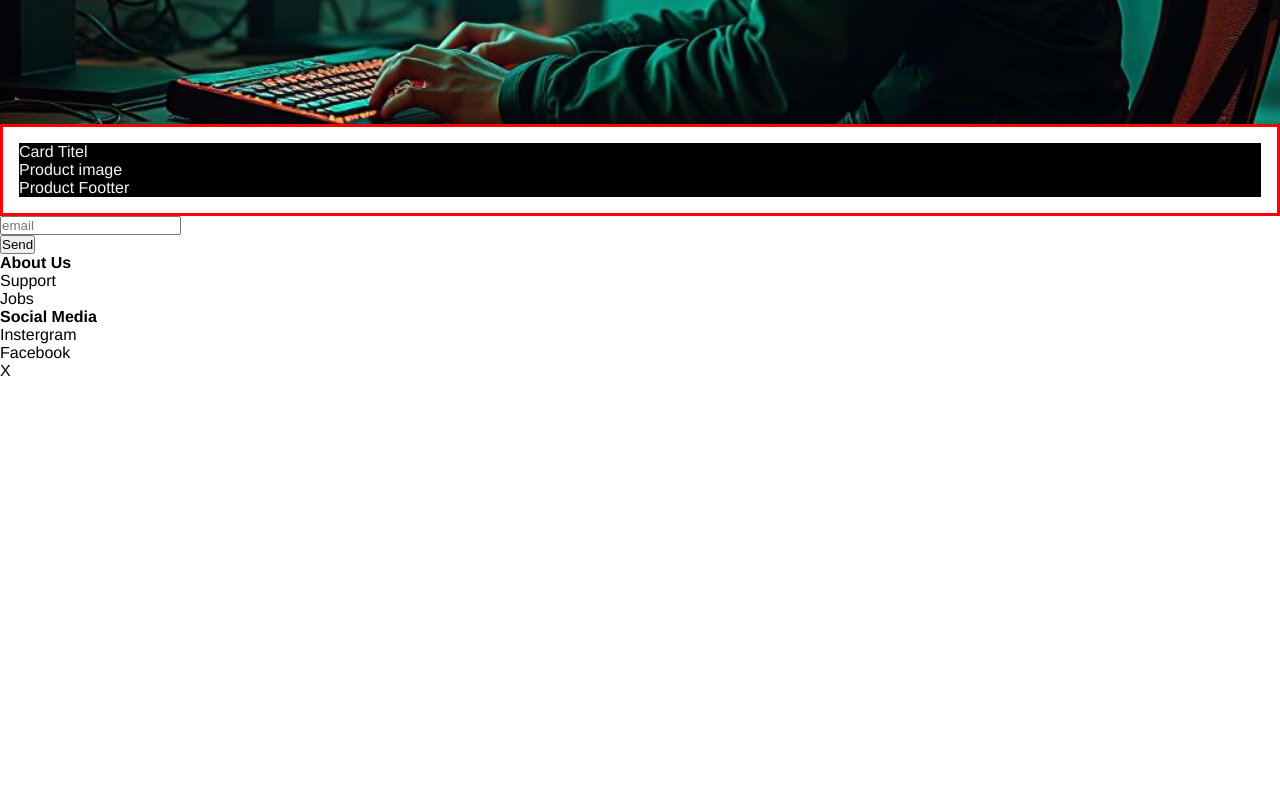
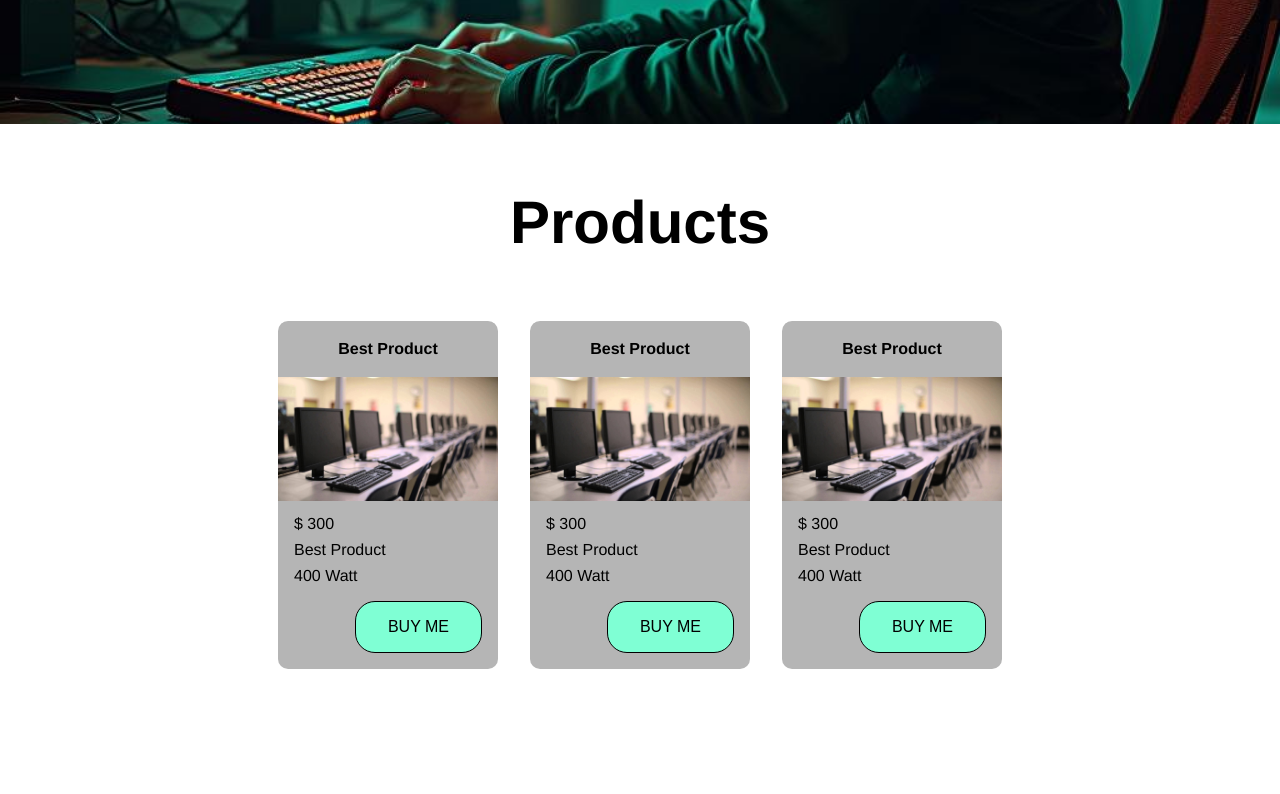
Before and after one commit to Pinweng/Projekt1, a plain HTML site: page Testwebside/index.html in a window 1280 px wide. Shown: the part 440-1234 px from the top of the page. Before the commit the page ends 820 px from the top, so only its background shows below. Drawn offline with Linux system fonts and the light colour scheme.

Commit message:
Update - Product-Section-Desgin

```diff
--- a/Testwebside/index.css
+++ b/Testwebside/index.css
@@ -13,7 +13,6 @@ body {
   background-color: aquamarine;
   border-radius: 20px;
   border: 1px solid black;
-  margin-top: 32px;
   cursor: pointer;
   &:hover {
     background-color: rgb(22, 226, 158);
@@ -66,6 +65,7 @@ header {
 
     .text-container {
       color: whitesmoke;
+      margin-bottom: 32px;
 
       .main-title {
         font-size: 48px;
@@ -75,11 +75,62 @@ header {
 }
 
 .products-section {
-  border: 3px solid red;
   padding: 16px;
+  padding: 64px 0 128px 0;
+  h3{
+    text-align: center;
+    margin-bottom: 64px;
+    font-size: 60px;
+  }
 
-  .product-card-container {
-    color: whitesmoke;
-    background-color: black;
-  }
+    .product-cards{
+
+
+      display: flex;
+      gap: 32px;
+      flex-wrap: wrap;
+      align-items: center;
+      justify-content: center;
+
+      .product-card-container {
+        color: black;
+        width: 220px;
+
+        .product-card-head{
+          text-align: center;
+          display: flex;
+          justify-content: center;
+          align-items: center;
+          height: 56px;
+          background-color: #b5b5b5;
+          border-radius: 10px 10px 0 0;
+        }
+        .product-card-body{
+          height: 122px;
+
+          img{
+            width: 100%;
+          }
+        }
+        .product-card-footer{
+          padding: 16px;
+          background-color: #b5b5b5;
+          border-radius: 0 0 10px 10px ;
+
+          ul{
+            list-style: none;
+            display: flex;
+            flex-direction: column;
+            gap: 8px;
+            margin-bottom: 16px;
+          }
+
+          .btn-container{
+            display: flex;
+            align-items: flex-end;
+            justify-content: flex-end;
+          }
+        }
+      }
+    }
 }
--- a/Testwebside/index.html
+++ b/Testwebside/index.html
@@ -28,12 +28,73 @@
       </section>
 
       <section class="products-section">
-        <div class="product-card-container">
-          <div class="product-card-head">Card Titel</div>
+        <h3>Products</h3>
+        <div class="product-cards">
+          <div class="product-card-container">
+            <div class="product-card-head">
+              <h4>Best Product</h4>
+            </div>
 
-          <div class="product-card-body">Product image</div>
+            <div class="product-card-body">
+              <img src="./maxresdefault-612635850.jpg" alt="">
+            </div>
 
-          <div class="product-card-footer">Product Footter</div>
+            <div class="product-card-footer">
+              <ul>
+                <li>$ 300</li>
+                <li>Best Product </li>
+                <li>400 Watt</li>
+              </ul>
+              <div class="btn-container">
+                <button class="cta-btn">Buy me</button>
+              </div>
+
+            </div>
+          </div>
+
+          <div class="product-card-container">
+            <div class="product-card-head">
+              <h4>Best Product</h4>
+            </div>
+
+            <div class="product-card-body">
+              <img src="./maxresdefault-612635850.jpg" alt="">
+            </div>
+
+            <div class="product-card-footer">
+              <ul>
+                <li>$ 300</li>
+                <li>Best Product </li>
+                <li>400 Watt</li>
+              </ul>
+              <div class="btn-container">
+                <button class="cta-btn">Buy me</button>
+              </div>
+
+            </div>
+          </div>
+
+          <div class="product-card-container">
+            <div class="product-card-head">
+              <h4>Best Product</h4>
+            </div>
+
+            <div class="product-card-body">
+              <img src="./maxresdefault-612635850.jpg" alt="">
+            </div>
+
+            <div class="product-card-footer">
+              <ul>
+                <li>$ 300</li>
+                <li>Best Product </li>
+                <li>400 Watt</li>
+              </ul>
+              <div class="btn-container">
+                <button class="cta-btn">Buy me</button>
+              </div>
+
+            </div>
+          </div>
         </div>
       </section>
 
```
Also changed, not shown: Testwebside/maxresdefault-612635850.jpg (added).
